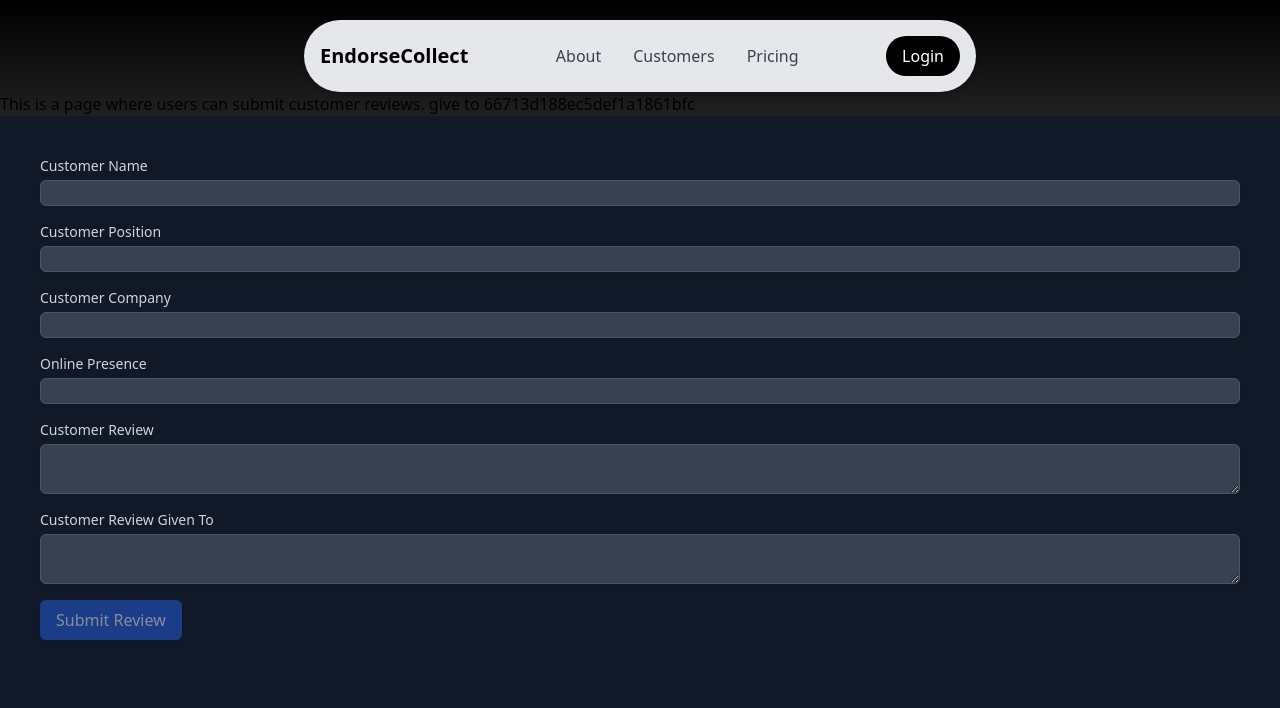
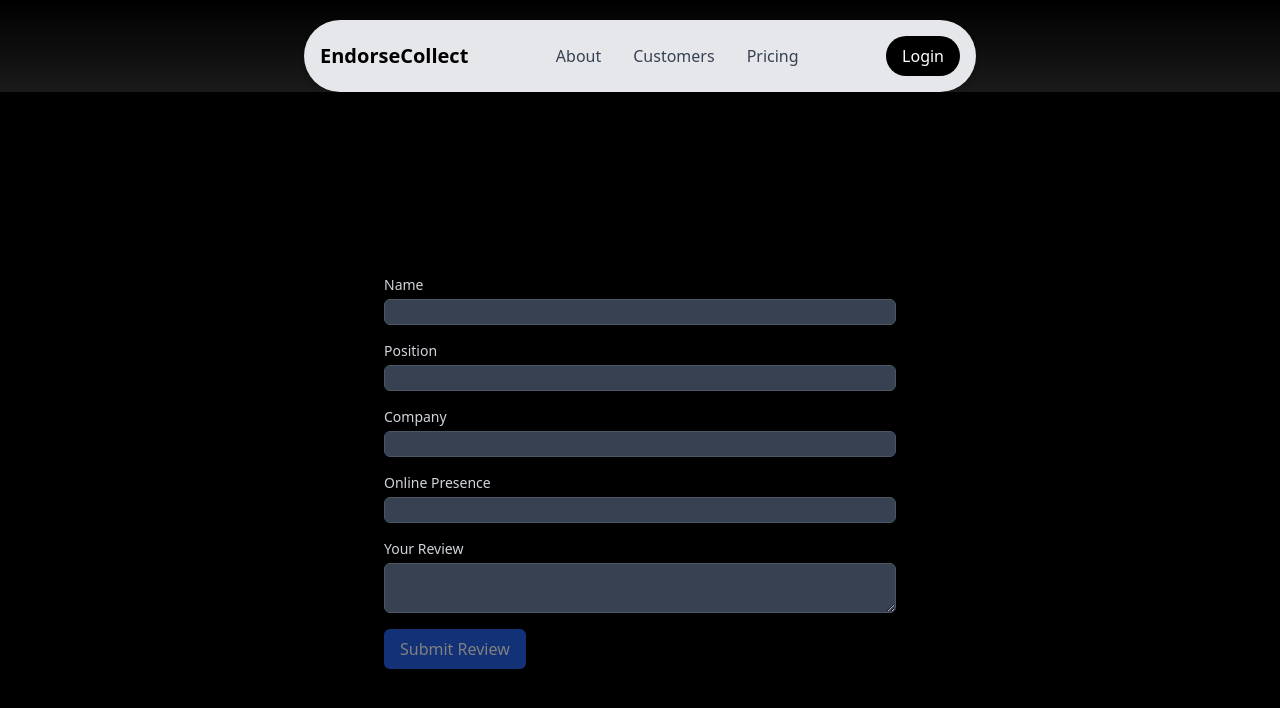
Before and after one commit to itzamanjain/testimonial-io, a Next.js app: page /getTestimonials in a window 1280 px wide. Shown: the top 708 px of the page. Built offline with nearby package versions, Linux system fonts and the light colour scheme.

Commit message:
fix testimonial comp

```diff
--- a/src/app/getTestimonials/page.js
+++ b/src/app/getTestimonials/page.js
@@ -13,7 +13,7 @@ function Page() {
     customerCompany: '',
     customerSocialId: '',
     customerReview: '',
-    testimonialGivenTo: '',
+    testimonialGivenTo: '66713d188ec5def1a1861bfc',
   });
 
   const handleCustomerReviewSubmit = async (e) => {
@@ -33,7 +33,7 @@ function Page() {
         customerCompany: '',
         customerSocialId: '',
         customerReview: '',
-        testimonialGivenTo: '',
+        testimonialGivenTo: '66713d188ec5def1a1861bfc',
       });
     } catch (error) {
       console.error(error);
@@ -52,11 +52,10 @@ function Page() {
 
   return (
     <>
-      <div>This is a page where users can submit customer reviews. give to 66713d188ec5def1a1861bfc</div>
-      <div className="min-h-screen bg-gray-900 text-white p-10">
-        <form onSubmit={handleCustomerReviewSubmit} className="space-y-4 mb-10">
+      <div className="min-h-screen bg-black text-white p-10 flex justify-center items-center">
+        <form onSubmit={handleCustomerReviewSubmit} className="space-y-4 mb-10 w-full max-w-lg">
           <div>
-            <label className="block text-sm font-medium text-gray-300">Customer Name</label>
+            <label className="block text-sm font-medium text-gray-300">Name</label>
             <input
               type="text"
               name="customerName"
@@ -66,7 +65,7 @@ function Page() {
             />
           </div>
           <div>
-            <label className="block text-sm font-medium text-gray-300">Customer Position</label>
+            <label className="block text-sm font-medium text-gray-300">Position</label>
             <input
               type="text"
               name="customerPosition"
@@ -76,7 +75,7 @@ function Page() {
             />
           </div>
           <div>
-            <label className="block text-sm font-medium text-gray-300">Customer Company</label>
+            <label className="block text-sm font-medium text-gray-300">Company</label>
             <input
               type="text"
               name="customerCompany"
@@ -96,19 +95,10 @@ function Page() {
             />
           </div>
           <div>
-            <label className="block text-sm font-medium text-gray-300">Customer Review</label>
+            <label className="block text-sm font-medium text-gray-300">Your Review</label>
             <textarea
               name="customerReview"
               value={formData.customerReview}
-              onChange={handleChange}
-              className="mt-1 block w-full bg-gray-700 border border-gray-600 rounded-md shadow-sm focus:border-blue-500 focus:ring focus:ring-blue-500 focus:ring-opacity-50"
-            />
-          </div>
-          <div>
-            <label className="block text-sm font-medium text-gray-300">Customer Review Given To</label>
-            <textarea
-              name="testimonialGivenTo"
-              value={formData.testimonialGivenTo}
               onChange={handleChange}
               className="mt-1 block w-full bg-gray-700 border border-gray-600 rounded-md shadow-sm focus:border-blue-500 focus:ring focus:ring-blue-500 focus:ring-opacity-50"
             />
@@ -130,16 +120,10 @@ function Page() {
               "Submit Review"
             )}
           </button>
-
-
         </form>
-        {/* <div>
-          {customerReviews.map((customerReview, index) => (
-            <CustomerReviewCard key={index} {...customerReview} />
-          ))}
-        </div> */}
         <Toaster />
       </div>
+
     </>
   );
 }
```
